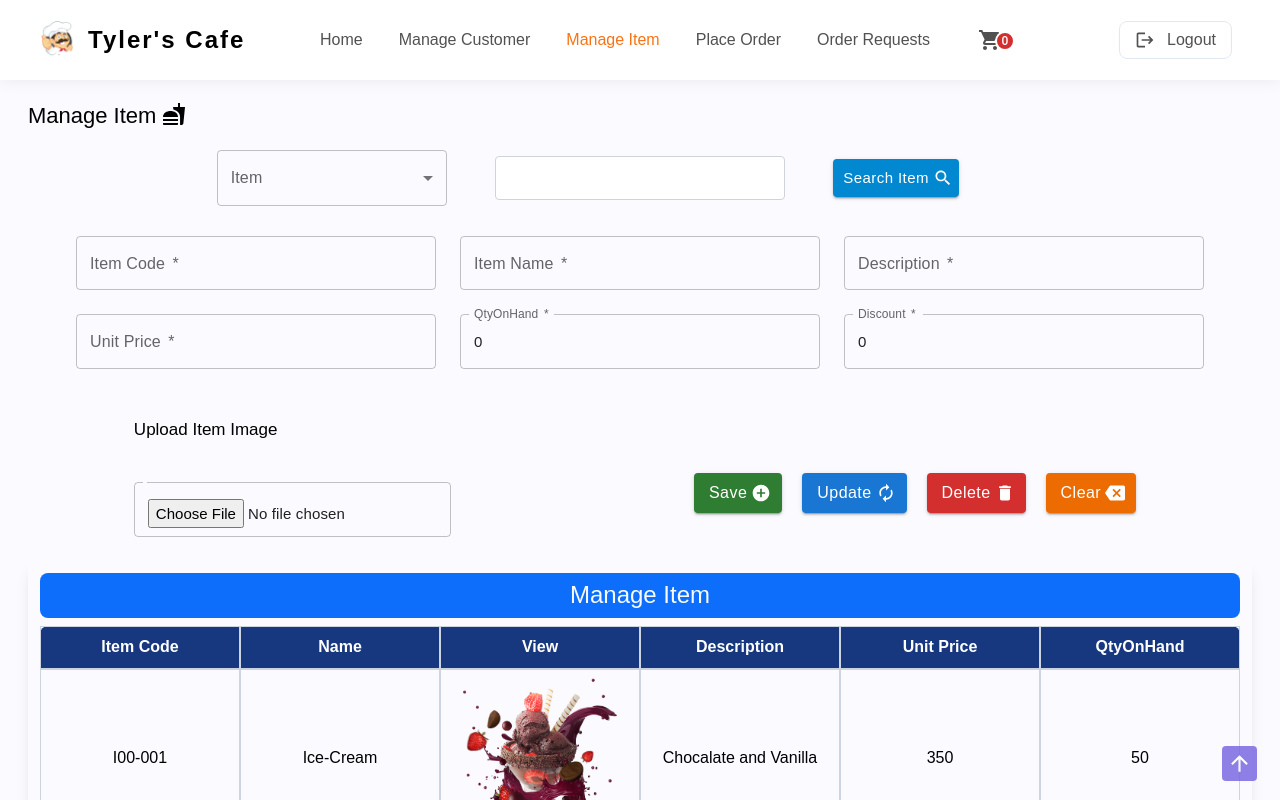
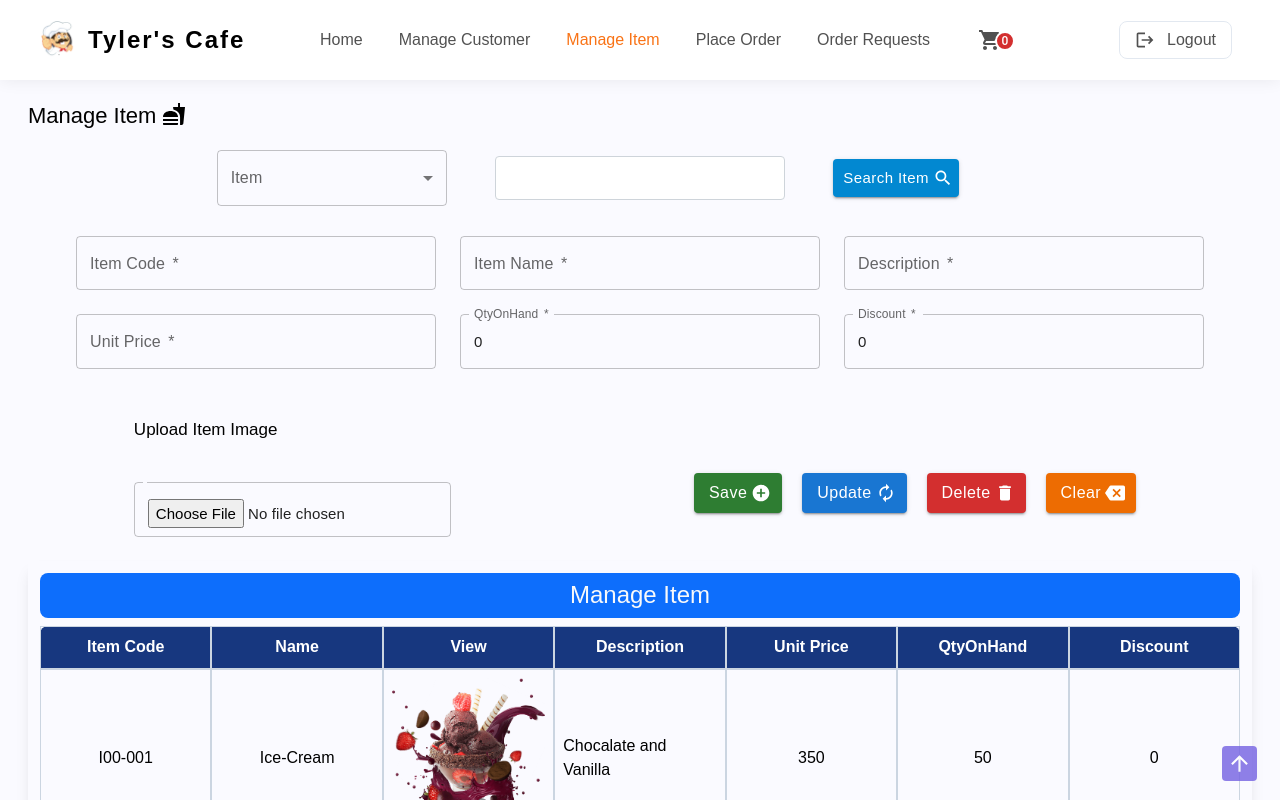
Before and after one commit to AshanSandeep06/Food-Shop-System, a React (Create React App) app in the folder frontend/: page /manage_item in a window 1280 px wide. Shown: the top 800 px of the page. Built offline with nearby package versions, Linux system fonts and the light colour scheme.

Commit message:
Content Updated

```diff
--- a/frontend/src/pages/AdminPages/ManageItem/ManageItem.tsx
+++ b/frontend/src/pages/AdminPages/ManageItem/ManageItem.tsx
@@ -227,6 +227,7 @@ const ManageItem = () => {
             "Description",
             "Unit Price",
             "QtyOnHand",
+            "Discount",
           ]}
           tblData={[
             [
@@ -242,6 +243,7 @@ const ManageItem = () => {
               "Chocalate and Vanilla",
               350.0,
               50,
+              0
             ],
 
             [
@@ -257,6 +259,7 @@ const ManageItem = () => {
               "Chocalate and Vanilla",
               350.0,
               50,
+              0
             ],
           ]}
         />
```
